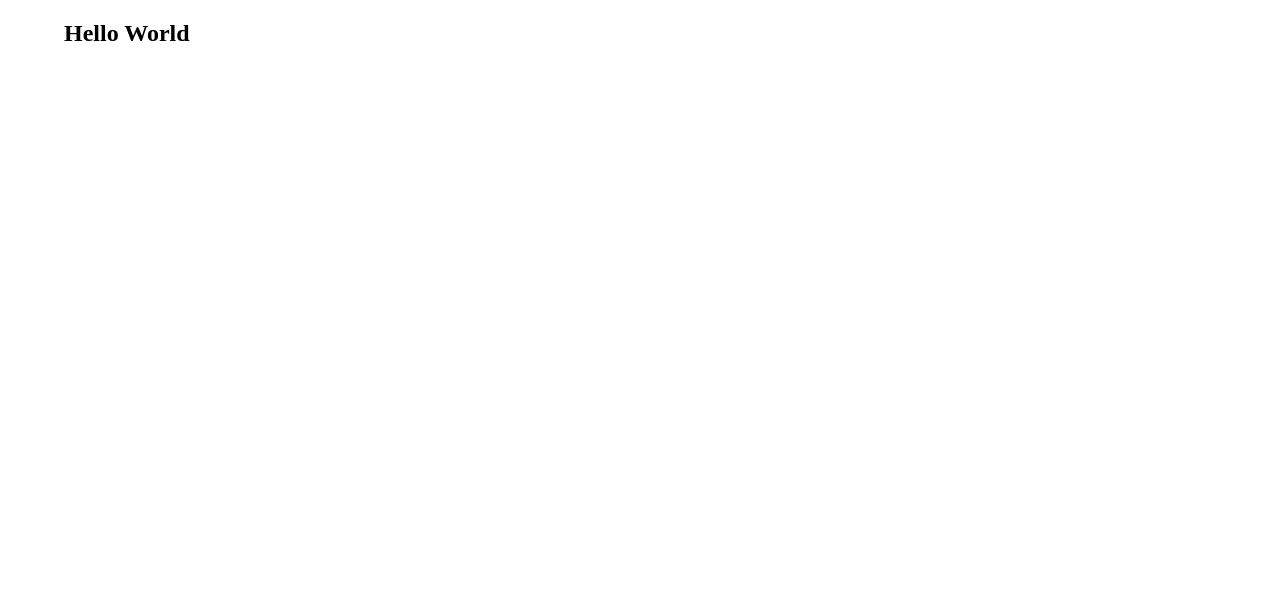
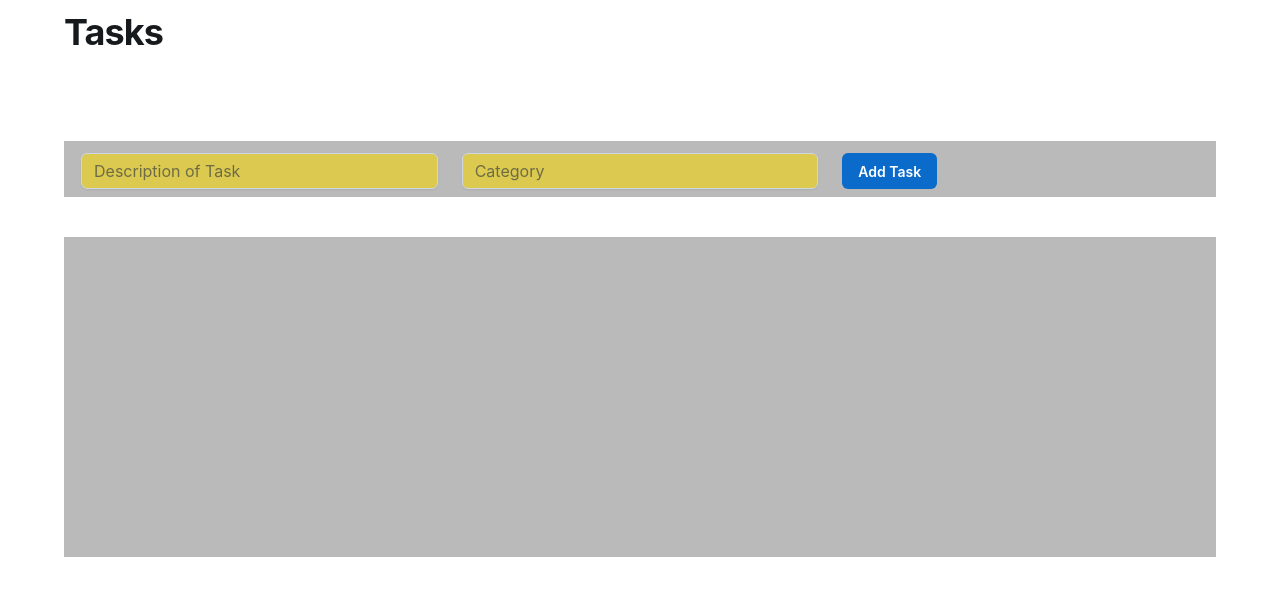
Before and after one commit to nicopasq/todo_client, a React (Create React App) app: page / in a window 1280 px wide. Shown: the top 596 px of the page. Built offline with nearby package versions, Linux system fonts and the light colour scheme.

Commit message:
Added new component, CreateTask, added style to it and the TaskBlock component.

```diff
--- a/src/components/App.js
+++ b/src/components/App.js
@@ -1,11 +1,13 @@
 import React from "react";
 import TaskBlock from "./TaskBlock";
-import { Container } from "@mui/joy";
+import { Container, Typography } from "@mui/joy";
+import CreateTask from "./CreateTask";
 
 function App (){
     return (
         <Container>
-            <h2>Hello World</h2>
+            <Typography level="h1">Tasks</Typography>
+            <CreateTask/>
             <TaskBlock taskList={['Tasks will come from API']}/>
         </Container>
     )
--- /dev/null
+++ b/src/components/CreateTask.js
@@ -0,0 +1,27 @@
+import { Button, Grid, Textarea } from "@mui/joy";
+import React from "react";
+import '../styles/createTask.css'
+
+function CreateTask(){
+    return (
+        <div id="createTaskBar">
+            <Grid id="gridContainer" container spacing={3} sx={{flexGrow: 1}}>
+                <Grid xs={4}>
+                    <Textarea placeholder="Description of Task" sx={{bgcolor:"#DBC950"}}/>
+                </Grid>
+
+                <Grid xs={4}>
+                    <Textarea placeholder="Category" sx={{bgcolor:"#DBC950"}}/>
+                </Grid>
+
+                <Grid xs={4}>
+                    <Button variant="solid">Add Task</Button>
+                </Grid>
+
+            </Grid>
+
+        </div>
+    )
+}
+
+export default CreateTask;
--- a/src/components/TaskBlock.js
+++ b/src/components/TaskBlock.js
@@ -2,15 +2,15 @@
 // Each task will be able to be completed or deleted
 // Each tasks will be editable
 // Tasks come from fetch request to API
-import { Sheet } from "@mui/joy";
 import React from "react";
+import '../styles/taskBlock.css'
 
 function TaskBlock({taskList}){
-    const tasks = taskList.map(task => task)
+    // const tasks = taskList.map(task => task)
     return (
-        <Sheet color="primary" variant="soft">
+        <div id="taskBlock">
 
-        </Sheet>
+        </div>
         )
     }
 
--- /dev/null
+++ b/src/styles/createTask.css
@@ -0,0 +1,9 @@
+#createTaskBar{
+    height: 7vh;
+    background-color: rgba(128, 128, 128, 0.546);
+    position: relative;
+    top: 10vh;
+}
+#gridContainer{
+    margin: 5px;
+}
--- /dev/null
+++ b/src/styles/taskBlock.css
@@ -0,0 +1,6 @@
+#taskBlock{
+    height: 40vh;
+    background-color: rgba(128, 128, 128, 0.546);
+    position: relative;
+    top: 15vh;
+}
```
